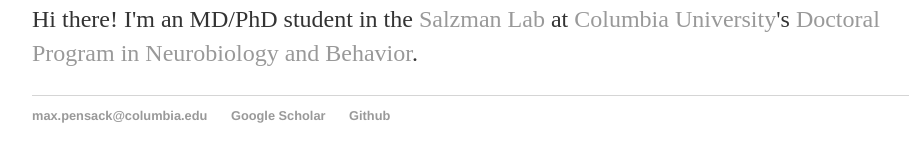
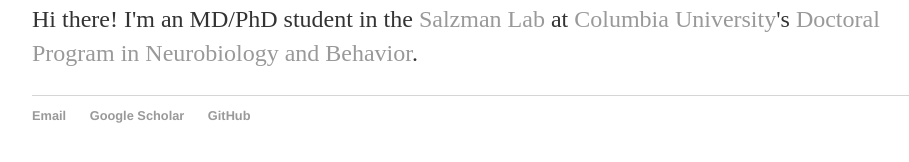
Before and after one commit to maxpensack/maxpensack.github.io, a Jekyll site: the page built from index.html, in a window 1280 px wide. Shown: the part 194-356 px from the top of the page, without its empty margins (160-1069 px from the left). Built offline with Jekyll 4.4.1, drawn with Linux system fonts in a browser that asks for light colours.

Commit message:
Update default.html

```diff
--- a/_layouts/default.html
+++ b/_layouts/default.html
@@ -22,9 +22,9 @@
 			</div><!-- /.container -->
 			<footer>
 	    		<ul>
-	        		<li><a href="mailto:max.pensack@columbia.edu">max.pensack@columbia.edu</a></li>
+	        		<li><a href="mailto:max.pensack@columbia.edu">Email</a></li>
 	        		<li><a href="https://scholar.google.com/citations?user=4xCDFQ4AAAAJ&hl=en&oi=ao">Google Scholar</a></li>
-	        		<li><a href="https://github.com/maxpensack">Github</a></li>
+	        		<li><a href="https://github.com/maxpensack">GitHub</a></li>
 				</ul>
 			</footer>
 		</body>
```
